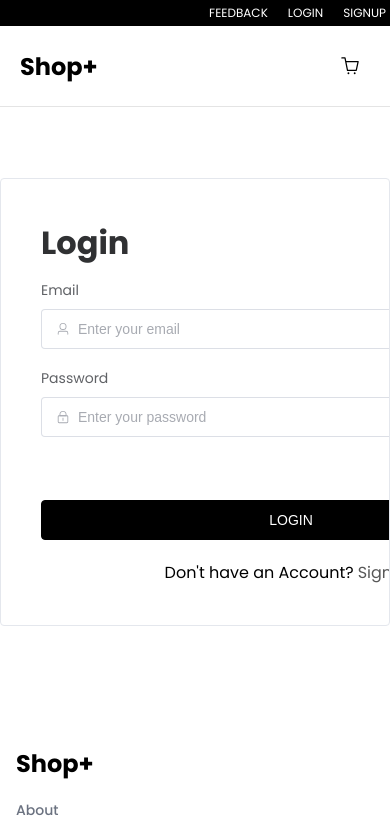
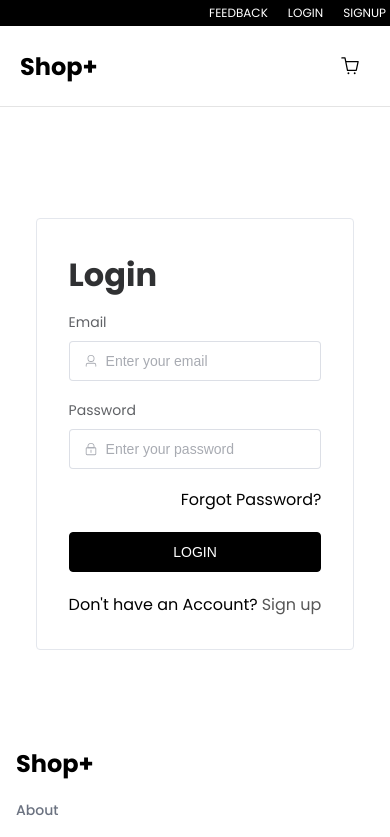
Before and after one commit to deekeso/act-ecommerce-batch2, a Vue app: page /login in a window 390 px wide. Shown: the top 837 px of the page. Built offline with nearby package versions, Linux system fonts and the light colour scheme.

Commit message:
chore: make the authform responsive

```diff
--- a/src/components/auth/AuthForm.vue
+++ b/src/components/auth/AuthForm.vue
@@ -91,9 +91,10 @@ const submitForm = async (formEl: FormInstance | undefined) => {
   margin-bottom: 12px;
 }
 .el-form {
-  padding: 20px;
-  width: 500px;
+  min-width: 500px;
+  box-sizing: border-box;
 }
+
 .el-button {
   width: 100%;
   margin-top: 20px;
@@ -118,4 +119,16 @@ const submitForm = async (formEl: FormInstance | undefined) => {
   text-decoration: none;
   color: black;
 }
+
+@media (max-width: 600px) {
+  .el-form {
+    padding: 12px;
+    width: 100%;
+    min-width: 0;
+  }
+
+  .el-card {
+    margin-top: 4rem;
+  }
+}
 </style>
```
Lines whose indentation alone changed are shown as unchanged.
